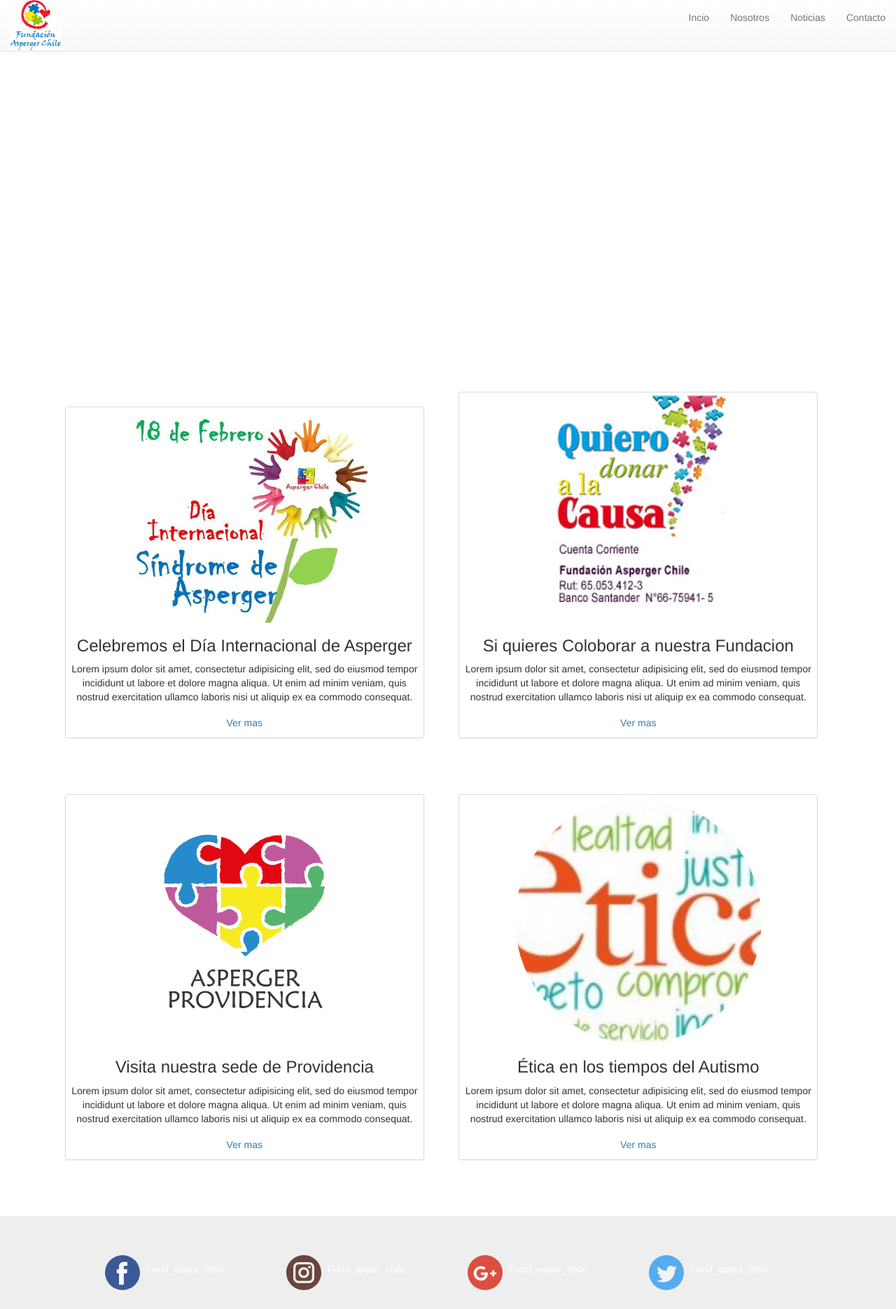
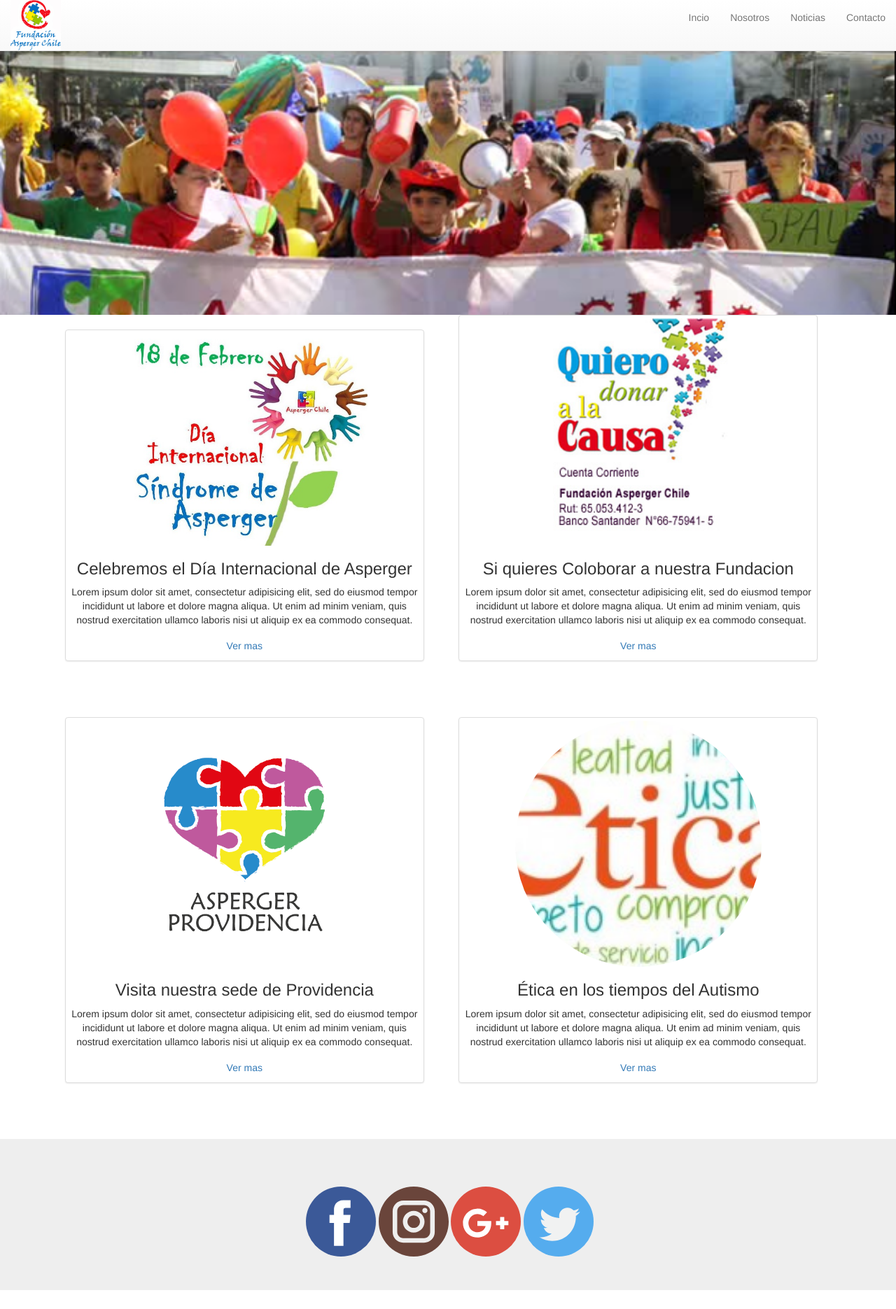
Before and after one commit to fran1688/PruebaHTML, a plain HTML site: page index.html in a window 1280 px wide. Shown: the top 1871 px of the page at 70% size. Drawn offline with nearby package versions, Linux system fonts and the light colour scheme.

Commit message:
Prueba Html desafio Latam mejorado

```diff
--- a/css/style.css
+++ b/css/style.css
@@ -1,18 +1,10 @@
 body{
-			margin: 0px;
+	margin-top: 70px;
 }
 #log-principal{
 	max-width: 8%;
 }
-		#backgraund-principal {
-			background: url("images/asperger2.PNG") no-repeat center bottom;
-			background-size: cover;
-			background-attachment: fixed;
-			height: 560px;
-			position: relative;
-			top: -80px;
-			width: 100%;
-		}
+
 .log-redes{
 	max-width: 5%;
 }
@@ -39,12 +31,26 @@
 	padding: 15px;
 }
 .log_redes{
-			margin-top: 8px;
-			margin-left: 80px;
-			max-width: 50px;
-
+	margin-top: 20px;
+	max-width: 100px;
 }
-		span{
+.nosotros{
+	padding-top: 70px;
+	text-align: center;
+}
+#backgraund-principal {
+	background: url("../images/asperger2.PNG");
+	background-size: cover;
+	background-attachment: fixed;
+	height: 380px;
+	position: relative;
+	width: 100%;
+}
+#footer-1{
+	text-align: left;
 	color: white;
-			margin: 5px;
+	padding: 15px;
 }
+.nosotros{
+	text-align: center;
+}
--- a/index.html
+++ b/index.html
@@ -88,20 +88,20 @@
 						</div>
 					</div>
 
-
-					<div class="jumbotron">
+					<div id="contactos">
+						<div class="jumbotron" id="inicio">
 							<div class="row">
-							<div class="container">
-							<img class="log_redes" src="images/facebook.svg" class="img-responsive" alt="Logo facebbok"><span> Fund_asper_chile </span>
-							<img class="log_redes" src="images/instagram.svg" class="img-responsive" alt="Logo instagram"><span> Fund_asper_chile </span>
-							<img class="log_redes" src="images/google-plus.svg" class="img-responsive" alt="Logo google"> <span> Fund_asper_chile </span>
-							<img class="log_redes" src="images/twitter.svg" class="img-responsive" alt="Logo twitter"> <span> Fund_asper_chile </span>
+								<div class=" col-xs-12 col-md-6 col-md-offset-4 container">
+									<img class="log_redes" src="images/facebook.svg" class="img-responsive" alt="Logo facebbok">
+									<img class="log_redes" src="images/instagram.svg" class="img-responsive" alt="Logo instagram">
+									<img class="log_redes" src="images/google-plus.svg" class="img-responsive" alt="Logo google">
+									<img class="log_redes" src="images/twitter.svg" class="img-responsive" alt="Logo twitter">
 								</div>
 							</div>
 						</div>
 
 
-					<div class="row" id="contactos">
+						<div class="row" >
 							<div class="col-xs-12 col-md-4 col-md-offset-2">
 								<label>Contactos</label>
 								<div class="form-group">
@@ -134,6 +134,7 @@
 								</div>
 							</div>
 						</div>
+					</div>
 
 
 
--- a/style.css
+++ /dev/null
@@ -1,53 +0,0 @@
-body{
-	margin-top: 80px;
-}
-#log-principal{
-	max-width: 8%;
-}
-
-.log-redes{
-	max-width: 5%;
-}
-.noticia {
-	display: inline-block;
-	margin: 0px 2% 80px 2%;
-	text-align: center;
-	width: 45%;
-}
-
-.noticia img {
-	width: 70%;
-}
-#footer{
-	background-color: #2E2E2E;
-	height: 70px;
-	padding-left: 20px;
-	margin-top: 20px;
-	margin-bottom: 0px
-}
-#footer-1{
-	text-align: left;
-	color: white;
-	padding: 15px;
-}
-.log_redes{
-	margin-top: 8px;
-	margin-left: 80px;
-	max-width: 50px;
-
-}
-span{
-	margin: 5px;
-}
-.nosotros{
-	padding-top: 70px;
-	text-align: center;
-}
-#backgraund-principal {
-			background: url("../images/asperger2.PNG");
-			background-size: cover;
-			background-attachment: fixed;
-			height: 560px;
-			position: relative;
-			width: 100%;
-}
```
Also changed, not shown: nosotros.html (+29 -15 lines), noticias.html (+2 -6 lines). Lines whose indentation alone changed are shown as unchanged.
